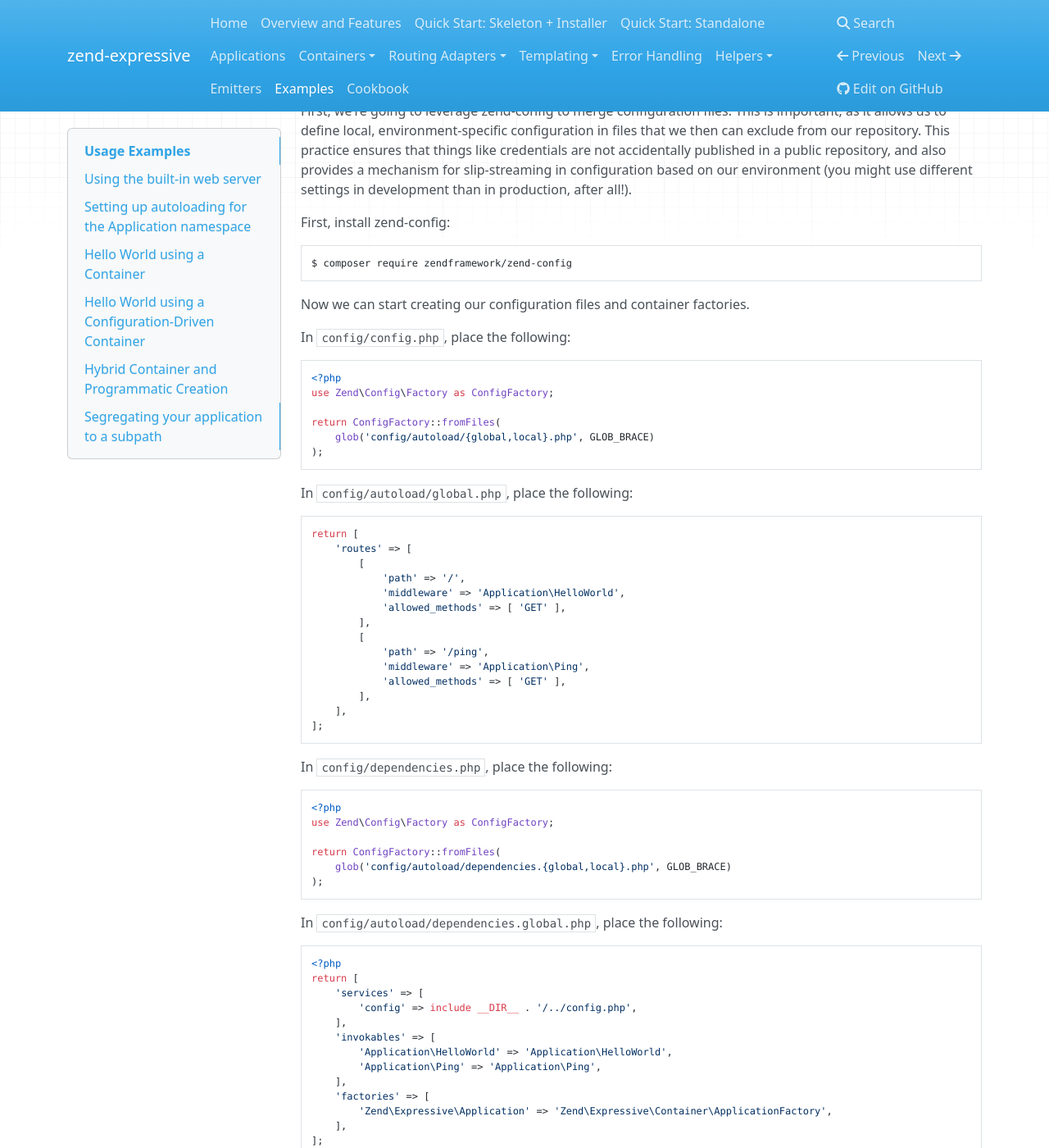
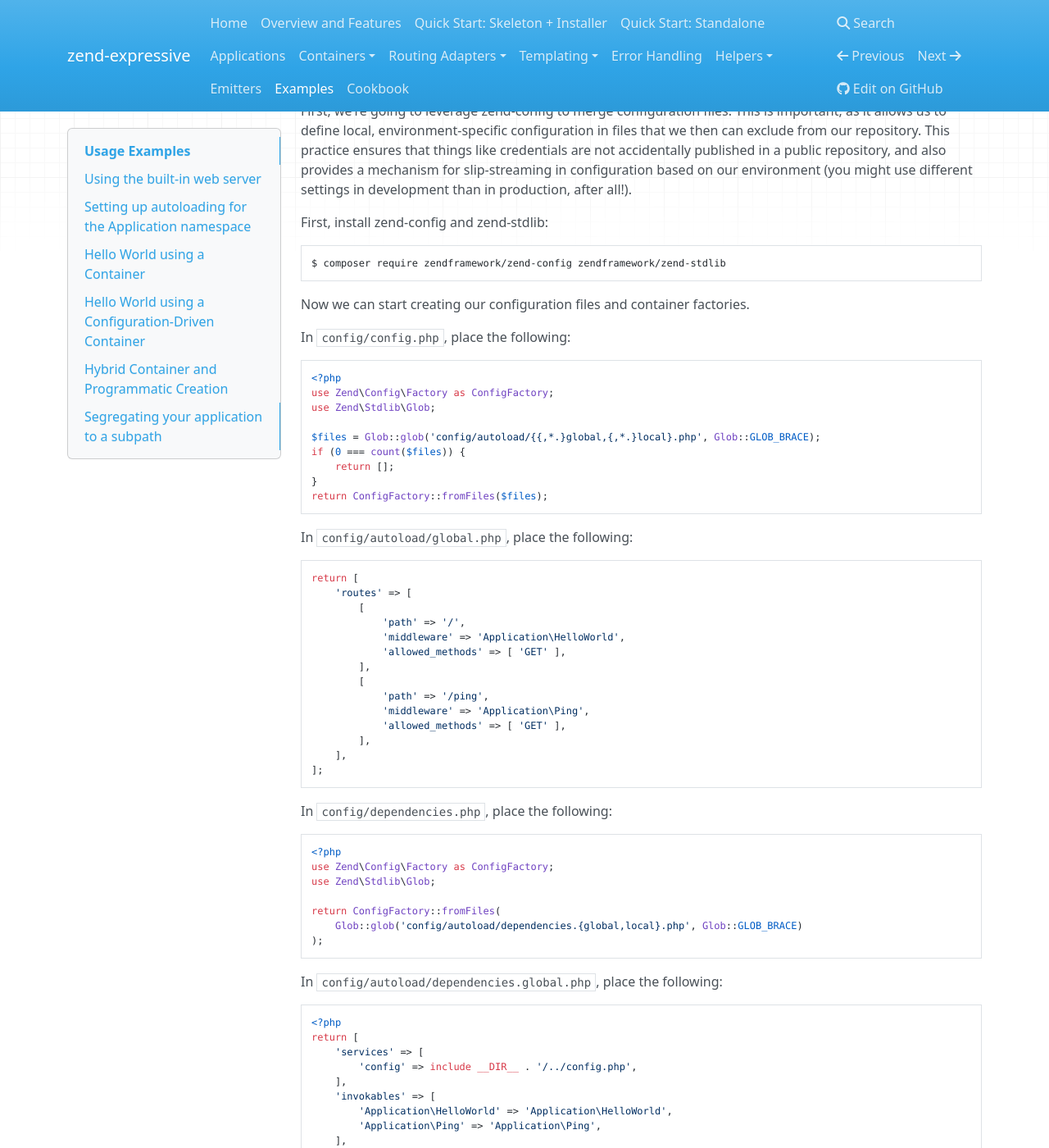
Before and after one commit to zendframework/zend-expressive, an MkDocs documentation site: the page built from doc/book/usage-examples.md, in a window 1280 px wide and 1400 px high, scrolled down 4587 px. Shown: the whole window at 82% size. Built offline with MkDocs 1.6.1, drawn with Linux system fonts in a browser that asks for light colours; nearby versions of some CDN libraries; old or Windows-style settings are respelled for this version of MkDocs.

Commit message:
Updated usage example to use zend-stdlib Glob
In order to demonstrate a solution that works cross-platform, we need to use
`Zend\Stdlib\Glob`. This patch alters all examples that used `glob` to use
`Zend\Stdlib\Glob::glob` instead.

````diff
--- a/doc/book/usage-examples.md
+++ b/doc/book/usage-examples.md
@@ -256,10 +256,10 @@ repository, and also provides a mechanism for slip-streaming in
 configuration based on our environment (you might use different settings in
 development than in production, after all!).
 
-First, install zend-config:
+First, install zend-config and zend-stdlib:
 
 ```bash
-$ composer require zendframework/zend-config
+$ composer require zendframework/zend-config zendframework/zend-stdlib
 ```
 
 Now we can start creating our configuration files and container factories.
@@ -269,10 +269,13 @@ In `config/config.php`, place the following:
 ```php
 <?php
 use Zend\Config\Factory as ConfigFactory;
+use Zend\Stdlib\Glob;
 
-return ConfigFactory::fromFiles(
-    glob('config/autoload/{global,local}.php', GLOB_BRACE)
-);
+$files = Glob::glob('config/autoload/{{,*.}global,{,*.}local}.php', Glob::GLOB_BRACE);
+if (0 === count($files)) {
+    return [];
+}
+return ConfigFactory::fromFiles($files);
 ```
 
 In `config/autoload/global.php`, place the following:
@@ -299,9 +302,10 @@ In `config/dependencies.php`, place the following:
 ```php
 <?php
 use Zend\Config\Factory as ConfigFactory;
+use Zend\Stdlib\Glob;
 
 return ConfigFactory::fromFiles(
-    glob('config/autoload/dependencies.{global,local}.php', GLOB_BRACE)
+    Glob::glob('config/autoload/dependencies.{global,local}.php', Glob::GLOB_BRACE)
 );
 ```
 
````
